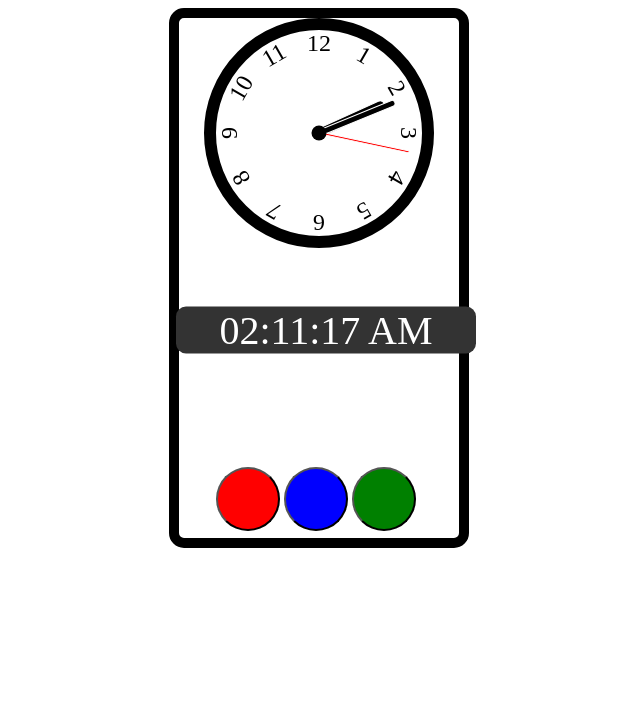
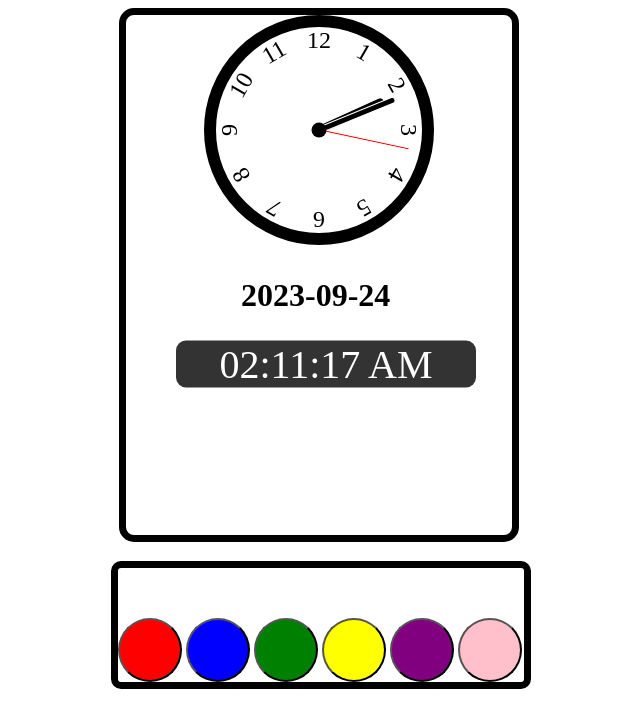
Before and after one commit to GGCLIENTS/clock, a plain HTML site: page index.html in a window 1280 px wide. Shown: the whole page, without its empty margins (321-961 px from the left). Drawn offline with Linux system fonts and the light colour scheme.

Commit message:
Add files via upload

```diff
--- a/app.js
+++ b/app.js
@@ -51,6 +51,7 @@ function displayTime(){
     var RED = document.getElementById('a')
     var RED = document.getElementById('b')
     var RED = document.getElementById('c')
+    var h = document.getElementsByTagName('h1')[0]
     var RED = document.getElementById('d')
     var RED = document.getElementById('e')
     var RED = document.getElementById('f')
@@ -75,12 +76,14 @@ function displayTime(){
     G.style.backgroundColor = "Red"
     GG.style.backgroundColor = "Red"
     body.style.backgroundColor = "Red"
+    h.style.color = "Red"
   }
   function blue(){
     var body = document.getElementsByTagName('body')[0]
     var GG = document.getElementById('min')
     var G = document.getElementById('hor')
     var RED = document.getElementById('l')
+    var h = document.getElementsByTagName('h1')[0]
     var RED = document.getElementById('a')
     var RED = document.getElementById('b')
     var RED = document.getElementById('c')
@@ -108,6 +111,7 @@ function displayTime(){
     G.style.backgroundColor = "blue"
     GG.style.backgroundColor = "blue"
     body.style.backgroundColor = "blue"
+    h.style.color = "blue"
   }
   function green(){
     var body = document.getElementsByTagName('body')[0]
@@ -118,6 +122,7 @@ function displayTime(){
     var RED = document.getElementById('b')
     var RED = document.getElementById('c')
     var RED = document.getElementById('d')
+    var h = document.getElementsByTagName('h1')[0]
     var RED = document.getElementById('e')
     var RED = document.getElementById('f')
     var RED = document.getElementById('g')
@@ -141,4 +146,119 @@ function displayTime(){
     G.style.backgroundColor = "green"
     GG.style.backgroundColor = "green"
     body.style.backgroundColor = "green"
+    h.style.color = "green"
   }
+  function yellow(){
+    var body = document.getElementsByTagName('body')[0]
+    var GG = document.getElementById('min')
+    var G = document.getElementById('hor')
+    var RED = document.getElementById('l')
+    var RED = document.getElementById('a')
+    var RED = document.getElementById('b')
+    var RED = document.getElementById('c')
+    var RED = document.getElementById('d')
+    var h = document.getElementsByTagName('h1')[0]
+    var RED = document.getElementById('e')
+    var RED = document.getElementById('f')
+    var RED = document.getElementById('g')
+    var RED = document.getElementById('h')
+    var RED = document.getElementById('i')
+    var RED = document.getElementById('j')
+    var RED = document.getElementById('k')
+    a.style.color= "yellow"
+    b.style.color= "yellow"
+    c.style.color= "yellow"
+    d.style.color= "yellow"
+    e.style.color= "yellow"
+    f.style.color= "yellow"
+    g.style.color= "yellow"
+    h.style.color= "yellow"
+    i.style.color= "yellow"
+    j.style.color= "yellow"
+    k.style.color= "yellow"
+    l.style.color= "yellow"
+    redp.style.color = "yellow"
+    G.style.backgroundColor = "yellow"
+    GG.style.backgroundColor = "yellow"
+    body.style.backgroundColor = "yellow"
+    h.style.color = "yellow"
+  }
+  function purple(){
+    var body = document.getElementsByTagName('body')[0]
+    var GG = document.getElementById('min')
+    var G = document.getElementById('hor')
+    var RED = document.getElementById('l')
+    var RED = document.getElementById('a')
+    var RED = document.getElementById('b')
+    var RED = document.getElementById('c')
+    var RED = document.getElementById('d')
+    var RED = document.getElementById('e')
+    var RED = document.getElementById('f')
+    var RED = document.getElementById('g')
+    var RED = document.getElementById('h')
+    var RED = document.getElementById('i')
+    var RED = document.getElementById('j')
+    var RED = document.getElementById('k')
+    var h = document.getElementsByTagName('h1')[0]
+    a.style.color= "purple"
+    b.style.color= "purple"
+    c.style.color= "purple"
+    d.style.color= "purple"
+    e.style.color= "purple"
+    f.style.color= "purple"
+    g.style.color= "purple"
+    h.style.color= "purple"
+    i.style.color= "purple"
+    j.style.color= "purple"
+    k.style.color= "purple"
+    l.style.color= "purple"
+    redp.style.color = "purple"
+    G.style.backgroundColor = "purple"
+    GG.style.backgroundColor = "purple"
+    body.style.backgroundColor = "purple"
+    h.style.color = "purple"
+  }
+  function white(){
+    var body = document.getElementsByTagName('body')[0]
+    var GG = document.getElementById('min')
+    var G = document.getElementById('hor')
+    var RED = document.getElementById('l')
+    var RED = document.getElementById('a')
+    var RED = document.getElementById('b')
+    var RED = document.getElementById('c')
+    var h = document.getElementsByTagName('h1')[0]
+    var RED = document.getElementById('d')
+    var RED = document.getElementById('e')
+    var RED = document.getElementById('f')
+    var RED = document.getElementById('g')
+    var RED = document.getElementById('h')
+    var RED = document.getElementById('i')
+    var RED = document.getElementById('j')
+    var RED = document.getElementById('k')
+    a.style.color= "pink"
+    b.style.color= "pink"
+    c.style.color= "pink"
+    d.style.color= "pink"
+    e.style.color= "pink"
+    f.style.color= "pink"
+    g.style.color= "pink"
+    h.style.color= "pink"
+    i.style.color= "pink"
+    j.style.color= "pink"
+    k.style.color= "pink"
+    l.style.color= "pink"
+    redp.style.color = "pink"
+    G.style.backgroundColor = "pink"
+    GG.style.backgroundColor = "pink"
+    body.style.backgroundColor = "pink"
+    h.style.color = "pink"
+  }
+  var currentDate = new Date();
+
+        var year = currentDate.getFullYear();
+        var month = currentDate.getMonth() + 1;
+        var day = currentDate.getDate();
+
+        var formattedDate = year + '-' + (month < 10 ? '0' : '') + month + '-' + (day < 10 ? '0' : '') + day;
+
+        document.getElementById('dateDisplay').textContent = formattedDate;
--- a/index.html
+++ b/index.html
@@ -24,11 +24,16 @@
             <div class="number number10" id="i">10</div>
             <div class="number number11" id="j">11</div>
             <div class="number number12" id="k">12</div>
+            <h1 id="dateDisplay"></h1>
             <p id="clocke"></p>
-            <button style="width: 50px; height: 50px; background-color: red; display: inline-block; padding: 30px; margin-top: 50px; border-radius: 360px;" onclick="rede()"></button>
-            <button style="width: 50px; height: 50px; background-color: blue; padding: 30px; margin-top: 0px; border-radius: 360px; display: inline-block" onclick="blue()"></button>
-            <button style="width: 50px; height: 50px; background-color: green; padding: 30px; border-radius: 360px; display: inline-block" onclick="green()"></button>
-
+            <div class="color">
+                <button style="width: 50px; height: 50px; background-color: red; display: inline-block; padding: 30px; margin-top: 50px; border-radius: 360px;" onclick="rede()"></button>
+                <button style="width: 50px; height: 50px; background-color: blue; padding: 30px; margin-top: 0px; border-radius: 360px; display: inline-block" onclick="blue()"></button>
+                <button style="width: 50px; height: 50px; background-color: green; padding: 30px; border-radius: 360px; display: inline-block" onclick="green()"></button>
+                <button style="width: 50px; height: 50px; background-color: yellow; padding: 30px; border-radius: 360px; display: inline-block" onclick="yellow()"></button>
+                <button style="width: 50px; height: 50px; background-color: purple; padding: 30px; border-radius: 360px; display: inline-block" onclick="purple()"></button>
+                <button style="width: 50px; height: 50px; background-color: pink; padding: 30px; border-radius: 360px; display: inline-block" onclick="white()"></button>
+            </div>
         </div>
     </div>
       <script src="app.js"> </script>
--- a/style.css
+++ b/style.css
@@ -19,12 +19,12 @@
   }
   .gg{
     background-color: white;
-    width: 300px;
+    width: 400px;
     display: flex;
     justify-content: center;
     align-items: center;
     border-radius: 15px;
-    border: 10px solid black;
+    border: 7px solid black;
   }
   .clock .number {
     --rotation: 0;
@@ -91,6 +91,21 @@
     height: 35%;
     background-color: black;
   }
+  h1{
+    margin-top: 250px;
+    margin-left: 25px;
+    display: flex ;
+  }
+  .gg .color{
+    margin-left: -105px;
+  }
+  .color{
+    border: 7px solid black;
+    width: 420px;
+    margin-top: 150px;
+    background-color: #fff;
+    border-radius: 10px;
+  }
   #clocke{
     text-align: center;
     font-size:40px;
@@ -98,7 +113,7 @@
     color: #fff;
     border-radius: 10px;
     transform: translate(-50%, -50%);
-    margin-top: 300px;
+    margin-top: 50px;
     width: 300px;
     margin-left: 110px ;
   }
```
